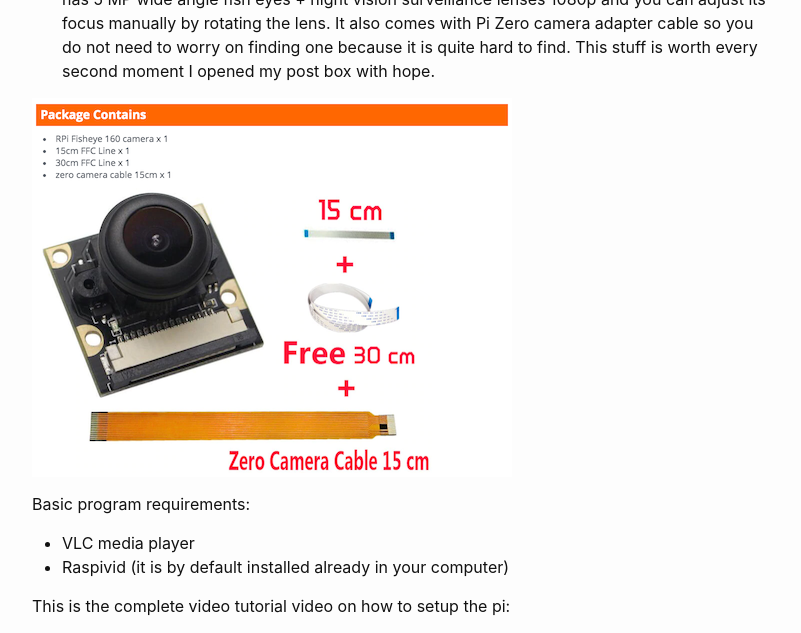
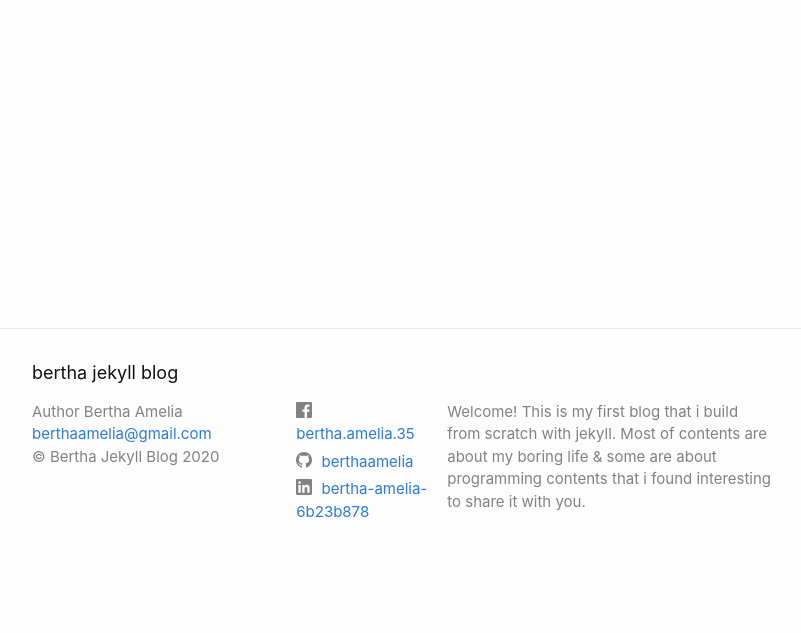
Before and after one commit to berthaamelia/blog, a Jekyll site: the page built from _posts/2020-09-21-statistic-101-with-python.md, in a window 1280 px wide and 1400 px high, scrolled down 817 px. Shown: the top 633 px of the window, without its empty margins (238-1039 px from the left). Built offline with Jekyll 4.4.1, drawn with Linux system fonts in a browser that asks for light colours; emoji names are drawn with the system emoji font; some of the changed text lies outside the part shown; grey boxes are pictures that could not be loaded.

Commit message:
Update 2020-09-21-statistic-101-with-python.md

```diff
--- a/_posts/2020-09-21-statistic-101-with-python.md
+++ b/_posts/2020-09-21-statistic-101-with-python.md
@@ -13,22 +13,3 @@ Back in university, I normally used SPSS software to run statistical analysis. N
 ## Basic linear regression step-by-step
 ### Create a scatter
 1. In order to identify any assumption, we must first determine a scenario where our independent variable could potentially impose a positive or negative relationship to our dependent variable. In this case, we want to find such relationship from the trend in a scatter plot.
-2. Camera module. I bought this online from Aliexpress.com for about US$ 8.
-Though I have to wait for almost a month to arrive, I am super-satisfied with the features this camera offers. It has 5 MP wide angle fish eyes + night vision surveillance lenses 1080p and you can adjust its focus manually by rotating the lens. It also comes with Pi Zero camera adapter cable so you do not need to worry on finding one because it is quite hard to find. This stuff is worth every second moment I opened my post box with hope.
-
-![Raspberry pi camera module 5MP Wide Angle](https://raw.githubusercontent.com/berthaamelia/blog/master/images/PiZero_camera.png)
-
-Basic program requirements:
-- VLC media player
-- Raspivid (it is by default installed already in your computer)
-
-This is the complete video tutorial video on how to setup the pi:
-
-<iframe width="560" height="315" src="https://www.youtube.com/embed/JeFs6Mx08Yo" frameborder="0" allow="accelerometer; autoplay; encrypted-media; gyroscope; picture-in-picture" allowfullscreen></iframe>
-
-<br/>
-### Sidenote:
-Basically the idea behind this project is to use the raspi as an IP camera and it will stream the video over network by using RTSP (Real Time Streaming Protocol). Then we will use the raspivid in order to configure the stream setting.
-By default it is set to output 1080 video at 30 fps with a bit rate of 2 Mbps. However the setting can be adjusted according to your need, you just need to edit the script `rtsp-stream.sh`.
-<br/>Probably the only downside with such system is its limitations to work with captured images, in contrary to OpenCV. The VLC stream only allow you to see real-time images, record videos and few other basic video editing.
-Honestly for me this application works like a charm. I mean OpenCV is awesome but that suits to completely another level of application. It optimizes a computer to solve vision problems like face recognition or video analysis. Typical case is to get a license plate number of a car that was speeding, or assigning a robot vision to acknowledge human’s handwriting. As for day-to-day budget surveillance system, I believe my raspi Zero does fantastic job! Check out how I installed it in my apartment :house: :wink:
```
